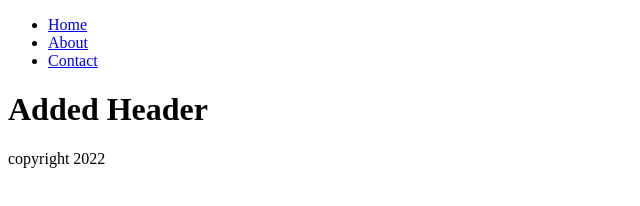
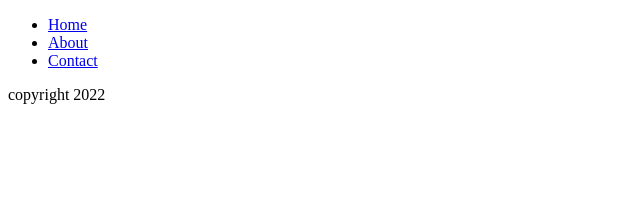
Before and after one commit to renata1026/gitBranchingLesson, a plain HTML site: page index.html in a window 1280 px wide. Shown: the whole page, without its empty margins (0-640 px from the left). Drawn offline with Linux system fonts and the light colour scheme.

Commit message:
removed broken HTML

```diff
--- a/index.html
+++ b/index.html
@@ -9,7 +9,6 @@
 </head>
 
 <body>
-  <header>
   <nav>
     <ul>
       <li>
@@ -23,8 +22,7 @@
       </li>
     </ul>
   </nav>
-    <h1>Added Header</h1>
-  </header>
+
   <footer>
     <p>copyright 2022</p>
   </footer>
```
Lines whose indentation alone changed are shown as unchanged.
